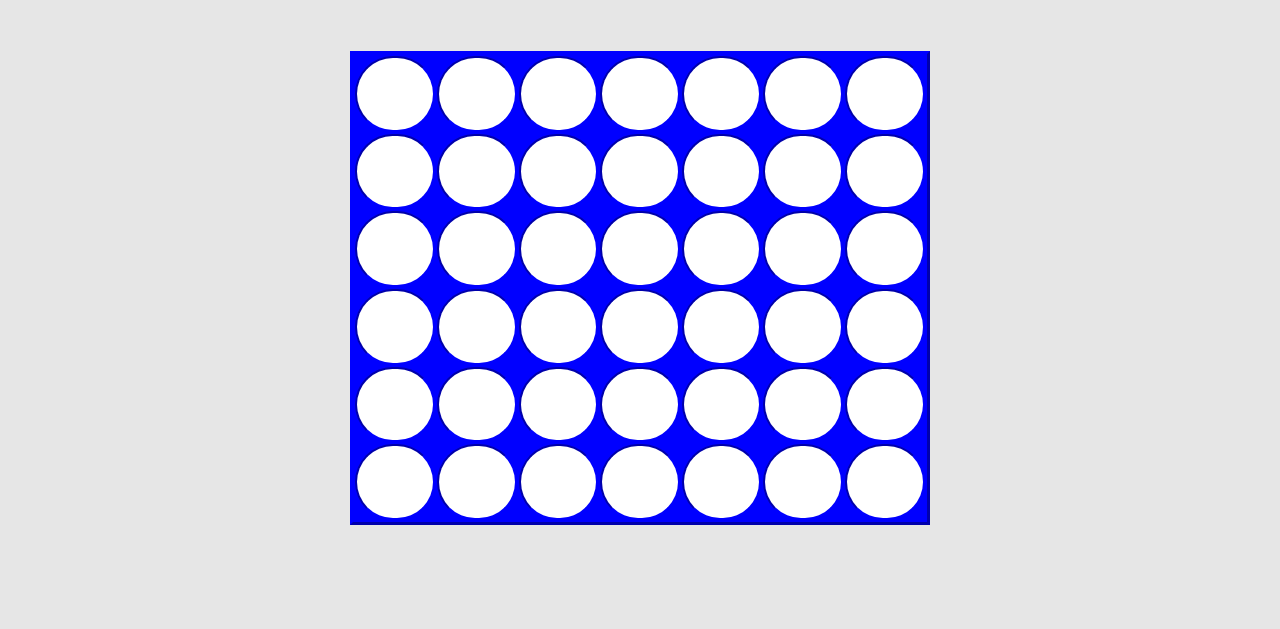
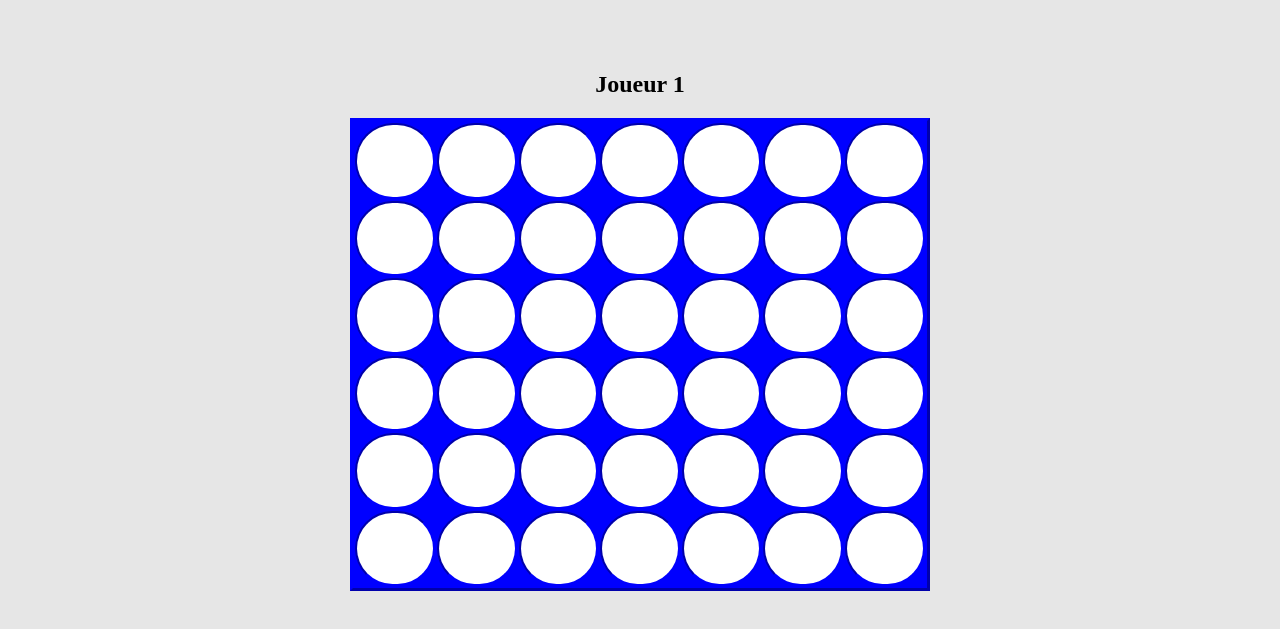
Before and after one commit to Nicolas-Brossard/ConnectFour, a plain HTML site: page index.html in a window 1280 px wide. Shown: the part 91-720 px from the top of the page. Drawn offline with Linux system fonts and the light colour scheme.

Commit message:
fonctionnalité voir à qui est le tour

```diff
--- a/index.html
+++ b/index.html
@@ -9,6 +9,7 @@
   <header>
     <h1>Puissance 4</h1><br><br><br>
   </header>
+  <h2 id="Joueur"></h2>
 <div id="game">
   Veuillez activer javascript pour jouer.
   <table>
--- a/index.js
+++ b/index.js
@@ -63,6 +63,11 @@ class Puissance4 {
       }
       this.element.innerHTML = '';
       this.element.appendChild(table);
+      if (this.turn == 1) {
+        document.getElementById("Joueur" ).innerHTML = 'Joueur 1';
+      } else {
+        document.getElementById("Joueur" ).innerHTML = 'Joueur 2';
+      }
     }
 
       set(row, column, player) {
--- a/styles.css
+++ b/styles.css
@@ -10,6 +10,10 @@ h1 {
   padding-bottom: 2%;
   margin: 0;
   background-color: black;
+}
+
+#Joueur {
+  text-align: center;
 }
 
 #game table {
```
